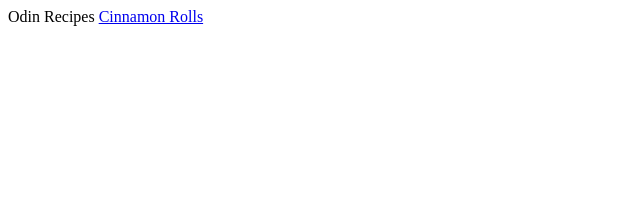
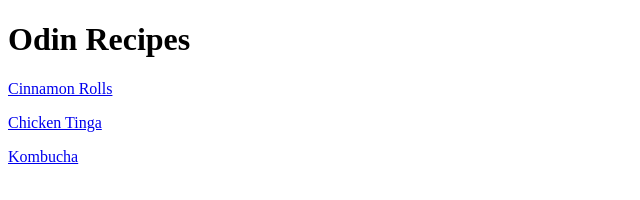
Before and after one commit to maribrowne/odin-recipes, a plain HTML site: page index.html in a window 1280 px wide. Shown: the whole page, without its empty margins (0-640 px from the left). Drawn offline with Linux system fonts and the light colour scheme.

Commit message:
Add links to local recipe htmls

```diff
--- a/index.html
+++ b/index.html
@@ -5,6 +5,11 @@
         <meta charset="utf-8">
     </head>
 
-    <body>Odin Recipes</body>
-    <a href="recipes/cinnamon_rolls.html">Cinnamon Rolls</a>
+    <body>
+        <h1>Odin Recipes</h1>
+        <p><a href="recipes/cinnamon_rolls.html">Cinnamon Rolls</a></p>
+        <p><a href="recipes/chicken_tinga.html">Chicken Tinga</a></p>
+        <p><a href="recipes/kombucha.html">Kombucha</a></p>
+    </body>
+
 </html>
```
